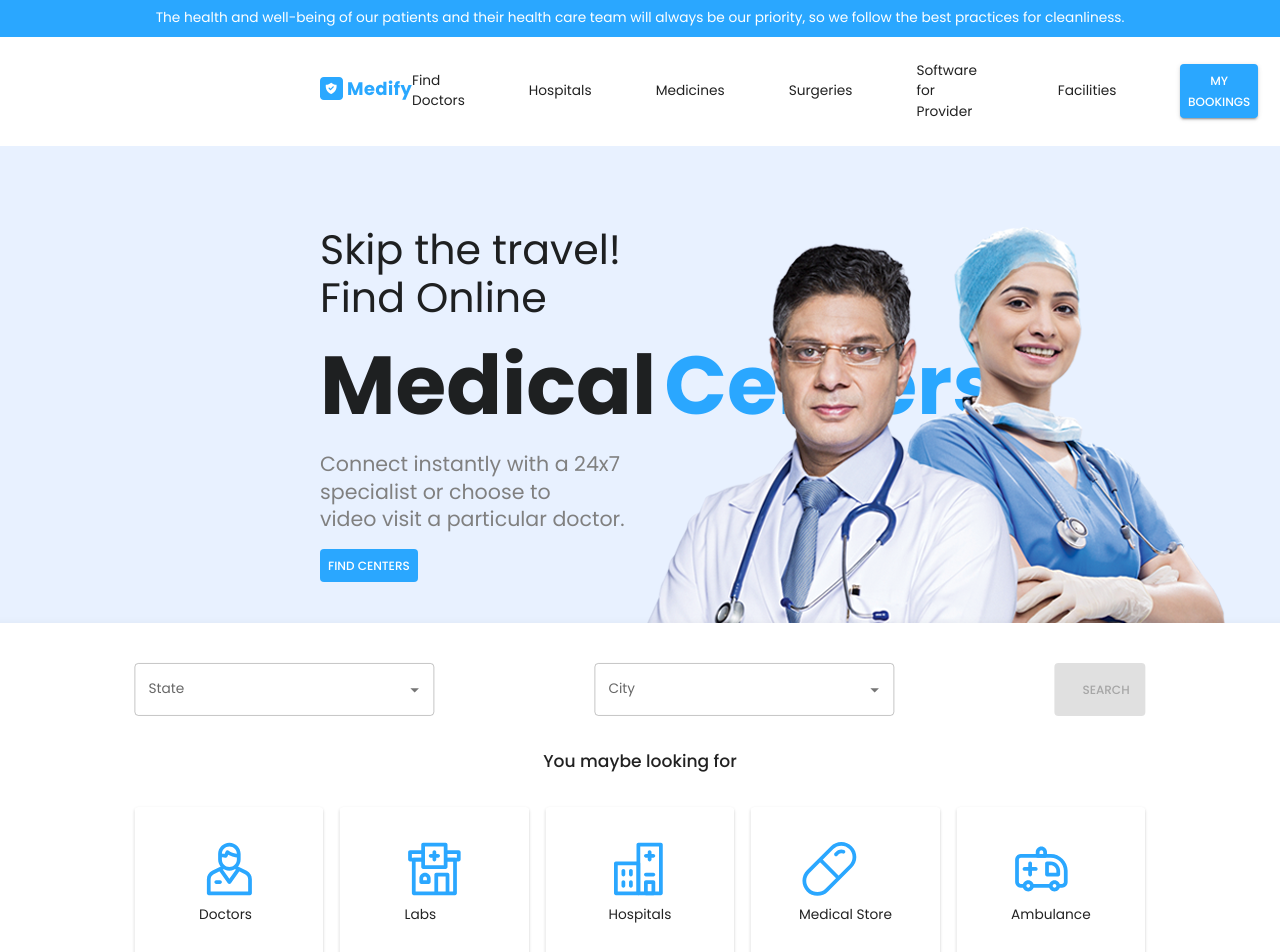
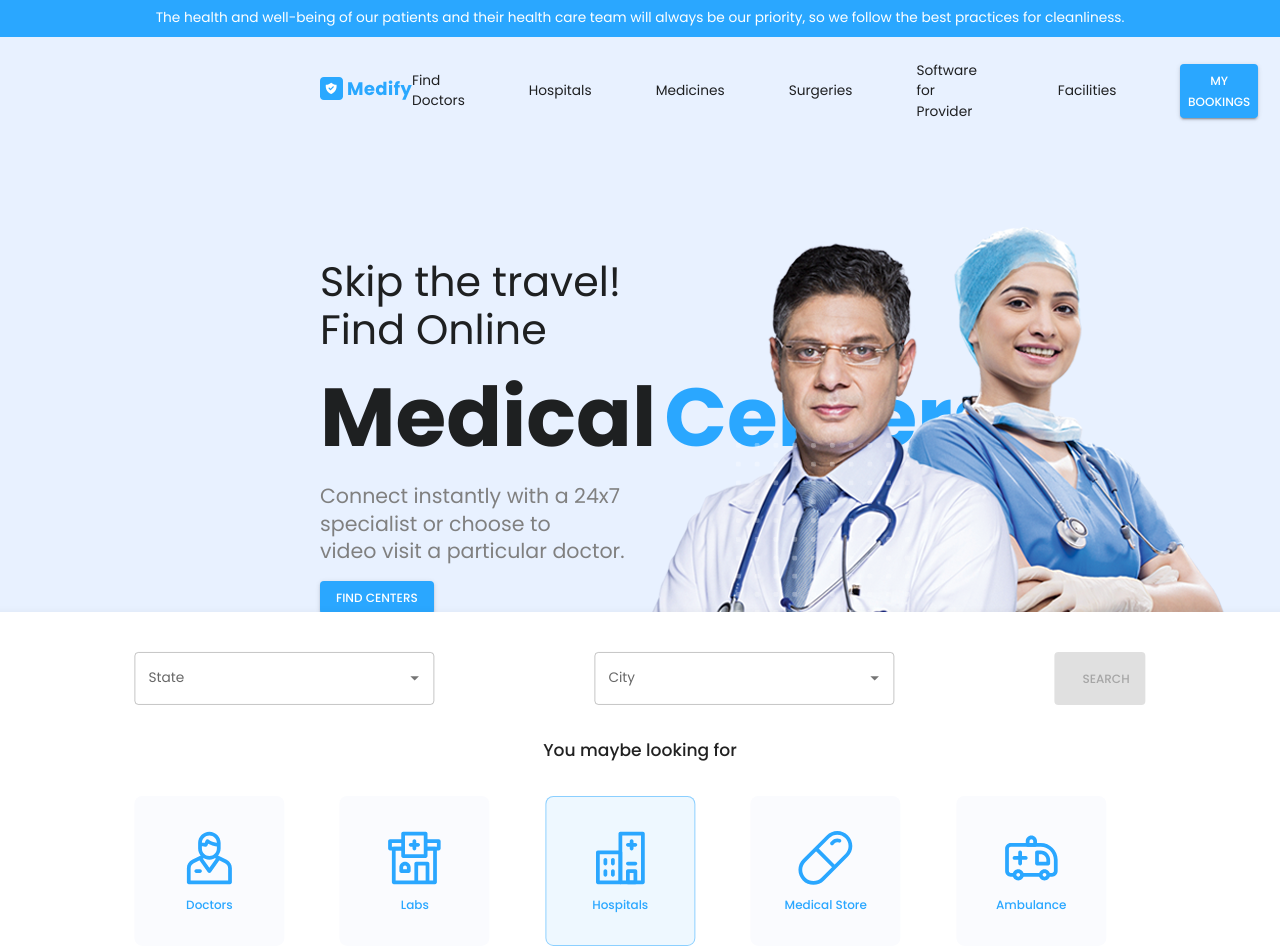
Before and after one commit to devprasadkulkarni/XMedify, a React (Vite) app: page / in a window 1280 px wide. Shown: the top 952 px of the page. Built offline with nearby package versions, Linux system fonts and the light colour scheme; no server answers; some icons are missing.

Commit message:
feat: changed nav background, added search buttons, and modified button theme

```diff
--- a/src/components/HeroSection.jsx
+++ b/src/components/HeroSection.jsx
@@ -18,6 +18,7 @@ import doctors from "../assets/search_doctors.svg";
 import hospitals from "../assets/search_hospitals.svg";
 import labs from "../assets/search_labs.svg";
 import medicalStore from "../assets/search_medical_store.svg";
+import titik from "../assets/titik_titik.svg";
 
 const API_BASE = "https://meddata-backend.onrender.com";
 
@@ -26,6 +27,7 @@ const HeroSection = () => {
     const [cities, setCities] = useState([]);
     const [selectedState, setSelectedState] = useState(null);
     const [selectedCity, setSelectedCity] = useState(null);
+    const [selected, setSelected] = useState("Hospitals");
 
     const [emblaRef] = useEmblaCarousel({ loop: true }, [Autoplay()]);
 
@@ -59,7 +61,14 @@ const HeroSection = () => {
     return (
         <Box sx={{ position: "relative" }}>
             {/* Hero grid */}
-            <Grid container sx={{ backgroundColor: "#e8f1ff", px: 40, py: 10 }}>
+            <Grid
+                container
+                sx={{
+                    backgroundColor: "#e8f1ff",
+                    px: 40,
+                    pt: 10,
+                }}
+            >
                 {/* Left section */}
                 <Grid size={6}>
                     <Box
@@ -67,6 +76,7 @@ const HeroSection = () => {
                             display: "flex",
                             flexDirection: "column",
                             gap: 2,
+                            pt: 4,
                         }}
                     >
                         <Typography variant="h3">
@@ -91,13 +101,22 @@ const HeroSection = () => {
                             video visit a particular doctor.
                         </Typography>
                         <Box>
-                            <Button>Find Centers</Button>
+                            <Button variant="contained">Find Centers</Button>
                         </Box>
                     </Box>
                 </Grid>
                 {/* Right section */}
                 <Grid size={6}>
                     <img src={heroImage} alt="hero image" />
+                    <Box
+                        sx={{
+                            position: "absolute",
+                            top: 297,
+                            right: 370,
+                        }}
+                    >
+                        <img src={titik} alt="titik" />
+                    </Box>
                 </Grid>
             </Grid>
 
@@ -110,7 +129,7 @@ const HeroSection = () => {
                     borderRadius: "10px",
                     backgroundColor: "gray",
                     position: "absolute",
-                    top: "105%",
+                    top: "115%",
                     left: "50%",
                     transform: "translate(-50%,-50%)",
                     backgroundColor: "white",
@@ -166,27 +185,43 @@ const HeroSection = () => {
                                 gap: 2,
                                 width: "100%",
                                 px: 30,
-                                py: 4,
+                                pt: 4,
                             }}
                         >
-                            {searchItems.map((item) => (
-                                <Card
+                            {searchItems.map((item) => {
+                                const isSelected = selected === item.text;
+                                return (
+                                    <Button
+                                        key={item.text}
+                                        variant={
+                                            isSelected ? "outlined" : "text"
+                                        }
+                                        onClick={() => setSelected(item.text)}
                                         sx={{
                                             display: "flex",
+                                            flexDirection: "column",
                                             alignItems: "center",
                                             justifyContent: "center",
                                             height: 150,
+                                            width: 150,
+                                            borderRadius: 2,
+                                            textTransform: "none",
+                                            gap: 1,
+                                            backgroundColor: isSelected
+                                                ? "#eef8ff"
+                                                : "",
                                         }}
                                     >
-                                    <Box key={item.text}>
+                                        <Box>
                                             <img
                                                 src={item.image}
                                                 alt="search items"
                                             />
-                                        <Box key={item.text}>{item.text}</Box>
+                                            <Box>{item.text}</Box>
                                         </Box>
-                                </Card>
-                            ))}
+                                    </Button>
+                                );
+                            })}
                         </Box>
                     </Grid>
                 </Box>
--- a/src/components/Navbar.jsx
+++ b/src/components/Navbar.jsx
@@ -19,6 +19,7 @@ const Navbar = () => {
                 px: 40,
                 py: 3,
                 alignItems: "center",
+                backgroundColor: "#e8f1ff",
             }}
         >
             <Box>
--- a/src/theme.js
+++ b/src/theme.js
@@ -14,6 +14,9 @@ const theme = createTheme({
         MuiButton: {
             styleOverrides: {
                 root: {
+                    backgroundColor: "#fafbfe",
+                },
+                contained: {
                     backgroundColor: "#2AA7FF",
                     color: "white",
                 },
```
Also changed, not shown: src/assets/titik_titik.svg (added). Lines whose indentation alone changed are shown as unchanged.
